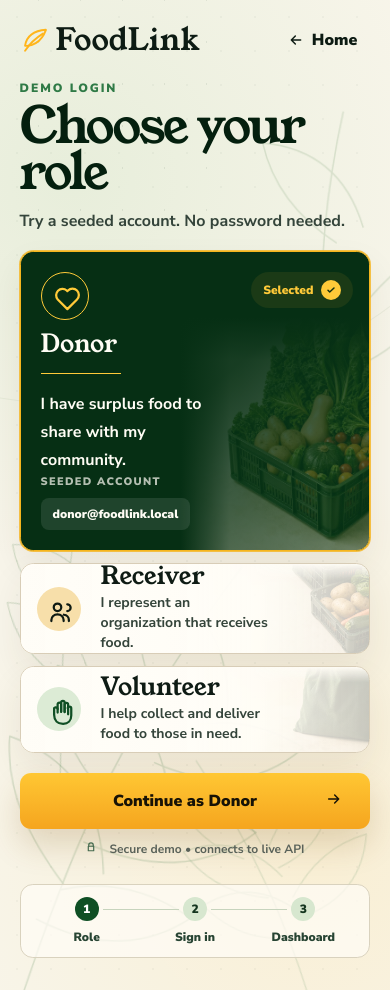
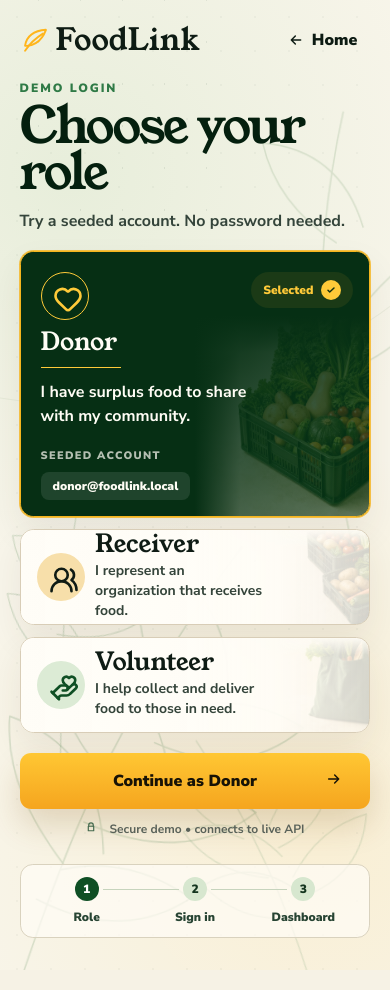
Before and after one commit to christolx/foodlink, a Next.js app in the folder frontend/: page /demo in a window 390 px wide. Built offline with nearby package versions, Linux system fonts and the light colour scheme.

Commit message:
fix(mobile): polished /demo layout

```diff
--- a/frontend/src/app/demo/_components/DemoIcons.tsx
+++ b/frontend/src/app/demo/_components/DemoIcons.tsx
@@ -1,3 +1,4 @@
+import { HandHeart, Heart as LucideHeart, UsersRound } from "lucide-react";
 import type { CSSProperties } from "react";
 import type { DemoRole } from "../_data/roles";
 
@@ -207,14 +208,14 @@ export function SpinnerIcon() {
 
 export function RoleIcon({ icon }: { icon: DemoRole["icon"] }) {
   if (icon === "heart") {
-    return <HeartIcon />;
+    return <LucideHeart aria-hidden="true" strokeWidth={2.1} />;
   }
 
   if (icon === "hand") {
-    return <HandIcon />;
+    return <HandHeart aria-hidden="true" strokeWidth={2.1} />;
   }
 
-  return <PeopleIcon />;
+  return <UsersRound aria-hidden="true" strokeWidth={2.1} />;
 }
 
 export function DemoMotionStyles() {
--- a/frontend/src/app/demo/page.tsx
+++ b/frontend/src/app/demo/page.tsx
@@ -98,7 +98,7 @@ function DemoPageContent() {
       </header>
 
       <section
-        className="demo-shell relative z-10 mx-auto grid min-h-[calc(100vh-5.5rem)] w-[min(92vw,1510px)] items-start gap-x-8 gap-y-4 px-1 pb-8 pt-0 md:min-h-[calc(100vh-8.5rem)] md:w-[min(94vw,1510px)] md:px-2 md:pb-12 xl:grid-cols-[minmax(0,1fr)_280px] xl:gap-x-14"
+        className="demo-shell relative z-10 mx-auto grid min-h-[calc(100dvh-5.5rem)] w-[min(92vw,1510px)] items-start gap-x-8 gap-y-4 px-1 pb-8 pt-0 md:min-h-[calc(100dvh-8.5rem)] md:w-[min(94vw,1510px)] md:px-2 md:pb-12 xl:grid-cols-[minmax(0,1fr)_280px] xl:gap-x-14"
         aria-labelledby="demo-title"
       >
         <div
@@ -128,8 +128,8 @@ function DemoPageContent() {
               <button
                 className={`demo-role-card demo-enter-up demo-card-delay-${index + 1} group relative grid overflow-hidden rounded-[0.85rem] border text-left shadow-[0_1rem_2.2rem_rgba(61,55,36,0.08)] transition duration-300 hover:-translate-y-1 md:min-h-[23rem] md:rounded-[0.7rem] md:shadow-[0_1.4rem_3.4rem_rgba(61,55,36,0.11)] xl:min-h-[21.9rem] ${
                   isSelected
-                    ? "min-h-[17.25rem] border-[#f5b51e] bg-[#062f14] text-[#fffdf5] ring-1 ring-[#f5b51e]/80 shadow-[0_1.3rem_2.8rem_rgba(61,42,5,0.18)] md:min-h-[23rem] md:shadow-[0_1.5rem_3.2rem_rgba(61,42,5,0.22)] xl:min-h-[21.9rem]"
-                    : "min-h-[5.4rem] border-[#d8cdb7] bg-[#fffdf7]/76 text-[#0e1b14] hover:border-[#b5ad98] md:min-h-[23rem] xl:min-h-[21.9rem]"
+                    ? "min-h-[16.6rem] border-[#f5b51e] bg-[#062f14] text-[#fffdf5] ring-1 ring-[#f5b51e]/80 shadow-[0_1.3rem_2.8rem_rgba(61,42,5,0.18)] md:min-h-[23rem] md:shadow-[0_1.5rem_3.2rem_rgba(61,42,5,0.22)] xl:min-h-[21.9rem]"
+                    : "min-h-[6rem] border-[#d8cdb7] bg-[#fffdf7]/76 text-[#0e1b14] hover:border-[#b5ad98] md:min-h-[23rem] xl:min-h-[21.9rem]"
                 }`}
                 type="button"
                 key={role.role}
@@ -139,8 +139,8 @@ function DemoPageContent() {
                 <Image
                   className={`demo-role-image absolute bottom-0 right-0 object-cover object-right-bottom transition duration-300 group-hover:scale-105 md:h-[82%] md:w-[54%] ${
                     isSelected
-                      ? "h-[78%] w-[54%] opacity-58 mix-blend-screen"
-                      : "h-full w-[34%] opacity-35 md:opacity-90"
+                      ? "h-[76%] w-[50%] opacity-50 mix-blend-screen"
+                      : "h-full w-[27%] opacity-26 md:opacity-90"
                   }`}
                   src={role.image}
                   alt=""
@@ -164,14 +164,14 @@ function DemoPageContent() {
                   aria-hidden="true"
                 />
                 <span
-                  className={`demo-role-icon absolute grid place-items-center rounded-full border text-3xl md:left-6 md:top-6 md:h-16 md:w-16 ${
+                  className={`demo-role-icon absolute grid place-items-center rounded-full border leading-none text-3xl md:left-6 md:top-6 md:h-16 md:w-16 ${
                     isSelected
                       ? "left-5 top-5 h-12 w-12 border-[#ffca39] bg-transparent text-[#ffca39] md:h-16 md:w-16"
-                      : `left-4 top-1/2 h-11 w-11 -translate-y-1/2 ${accentClasses[role.accent]} border-transparent md:translate-y-0`
+                      : `left-4 top-1/2 h-12 w-12 -translate-y-1/2 ${accentClasses[role.accent]} border-transparent md:translate-y-0`
                   }`}
                   aria-hidden="true"
                 >
-                  <span className="demo-role-icon-inner h-6 w-6 md:h-8 md:w-8">
+                  <span className="demo-role-icon-inner block h-6 w-6 md:h-8 md:w-8 [&_svg]:block [&_svg]:h-full [&_svg]:w-full">
                     <RoleIcon icon={role.icon} />
                   </span>
                 </span>
@@ -186,30 +186,30 @@ function DemoPageContent() {
                 <span
                   className={`demo-role-copy relative z-10 block md:mt-28 md:px-6 ${
                     isSelected
-                      ? "mt-20 px-5"
-                      : "ml-16 flex h-full flex-col justify-center px-4 pr-24 md:ml-0 md:block md:h-auto md:pr-6"
+                      ? "mt-[4.85rem] px-5"
+                      : "ml-[4.65rem] flex h-full flex-col justify-center px-0 pr-[6.35rem] md:ml-0 md:block md:h-auto md:px-6 md:pr-6"
                   }`}
                 >
                   <strong className="demo-role-title block font-serif text-[1.55rem] font-normal leading-none md:text-[2.25rem]">
                     {role.title}
                   </strong>
                   <span
-                    className={`demo-role-divider mt-4 h-px w-20 md:mt-5 md:block md:w-24 ${
+                    className={`demo-role-divider mt-3 h-px w-20 md:mt-5 md:block md:w-24 ${
                       isSelected ? "bg-[#ffca39]" : "bg-[#89b476]"
                     } ${isSelected ? "block" : "hidden"}`}
                   />
                   <span
                     className={`demo-role-description block font-bold md:mt-5 md:max-w-[11.5rem] md:text-lg md:leading-7 ${
                       isSelected
-                        ? "mt-4 max-w-[11.5rem] text-base leading-7"
-                        : "mt-1 max-w-[11rem] text-sm leading-5 text-[#34443a] md:text-[#0e1b14]"
+                        ? "mt-3 max-w-[14.25rem] text-base leading-6"
+                        : "mt-1 max-w-[14.5rem] text-sm leading-5 text-[#34443a] md:text-[#0e1b14]"
                     }`}
                   >
                     {role.description}
                   </span>
                 </span>
                 <span
-                  className={`demo-role-account relative z-10 self-end px-5 pb-5 md:block md:px-6 md:pb-6 ${
+                  className={`demo-role-account relative z-10 self-end px-5 pb-4 md:block md:px-6 md:pb-6 ${
                     isSelected ? "block" : "hidden"
                   }`}
                 >
@@ -217,7 +217,7 @@ function DemoPageContent() {
                     Seeded account
                   </span>
                   <span
-                    className={`demo-role-account-pill mt-2 inline-flex rounded-lg px-3 py-2 text-xs font-black md:text-sm ${
+                    className={`demo-role-account-pill mt-2 inline-flex rounded-lg px-3 py-2 text-xs font-black leading-none md:text-sm ${
                       isSelected
                         ? "bg-white/10 text-[#fffdf5]"
                         : "bg-[#e8efe1] text-[#244633]"
```
